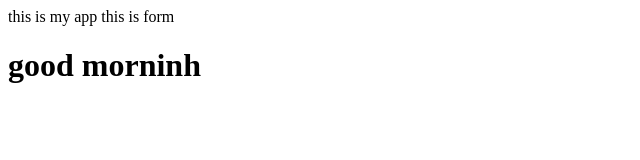
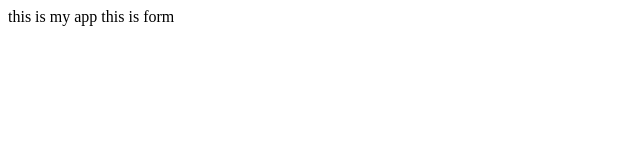
Before and after one commit to Nibha07/myappsample, a plain HTML site: page login.html in a window 1280 px wide. Shown: the whole page, without its empty margins (0-640 px from the left). Drawn offline with Linux system fonts and the light colour scheme.

Commit message:
Revert "login updated"
This reverts commit df6c79d4b917ef7deefa5a20f652bd5d42388237.

```diff
--- a/login.html
+++ b/login.html
@@ -8,6 +8,5 @@
 <body>
     this is my app
     this is form
-    <h1>good morninh</h1>
 </body>
 </html>
```
